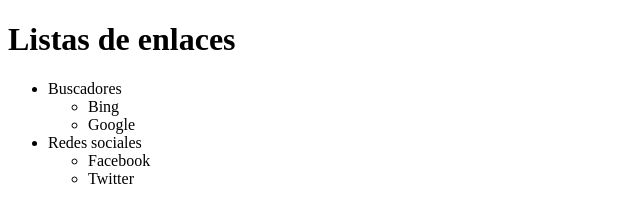
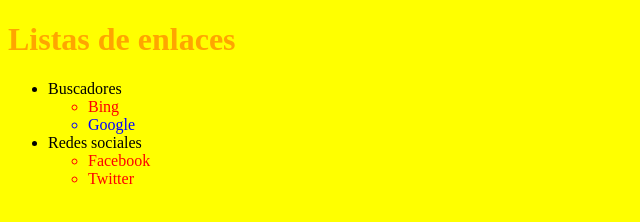
Before and after one commit to MarioPerezParra/AW_SMR_MarioP, a plain HTML site: page Ejercicio12.html in a window 1280 px wide. Shown: the whole page, without its empty margins (0-640 px from the left). Drawn offline with Linux system fonts and the light colour scheme.

Commit message:
Ejercicio12

```diff
--- a/Ejercicio12.html
+++ b/Ejercicio12.html
@@ -11,20 +11,20 @@
     <meta name="generator" content="VSCode">
     <link rel="icon" sizes="64x64" href="./assets/icons/Instagram_icon.png">
 </head>
-<body>
+<body bgcolor="yellow">
 
-<h1>Listas de enlaces</h1>
+<h1 style="color: orange;">Listas de enlaces</h1>
 
 <ul>
 <li>Buscadores</li>
 <ul>
-<li>Bing</li>
-<li>Google</li>
+<li style="color: red;"">Bing</li>
+<li style="color: blue;">Google</li>
 </ul>
 <li>Redes sociales</li>
 <ul>
-<li>Facebook</li>
-<li>Twitter</li>
+<li style="color: red;">Facebook</li>
+<li style="color: red;">Twitter</li>
 </ul>
 </ul>
 
```
